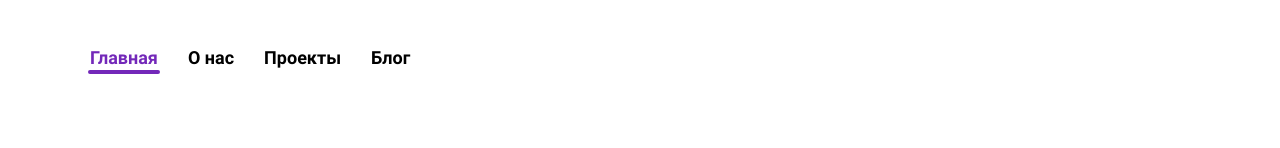
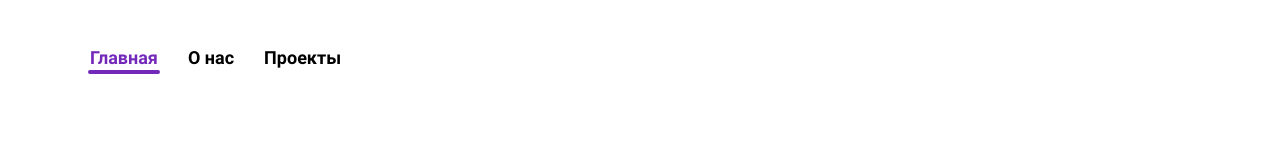
Before and after one commit to FineBot/WMProject-Front, a Next.js app: page / in a window 1280 px wide. Shown: the top 148 px of the page. Built offline with nearby package versions, Linux system fonts and the light colour scheme.

Commit message:
fixes for prod

```diff
--- a/components/Header/Header.tsx
+++ b/components/Header/Header.tsx
@@ -18,7 +18,7 @@ export default function (props) {
   const [open, setOpen] = useState(false)
 
   const tabs = ["Главная", "О нас", "Проекты",
-     "Блог"
+     // "Блог"
   ]
 
   useEffect(() => {
--- a/pages/index.tsx
+++ b/pages/index.tsx
@@ -13,7 +13,7 @@ export default function (props) {
         <FirstWidget name={"widget0"}/>
         <About name={"widget1"}/>
         <Projects name={"widget2"}/>
-        <Blog name={"widget3"}/>
+        {/*<Blog name={"widget3"}/>*/}
     </div>
   )
 }
```
